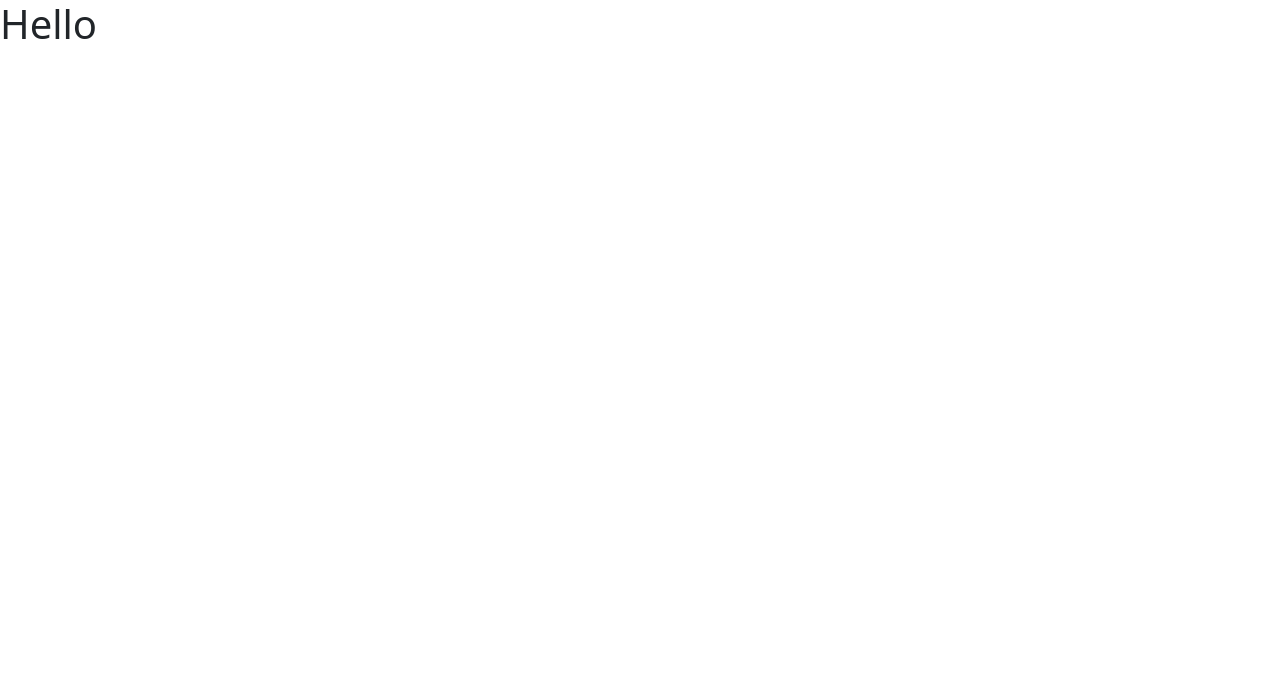
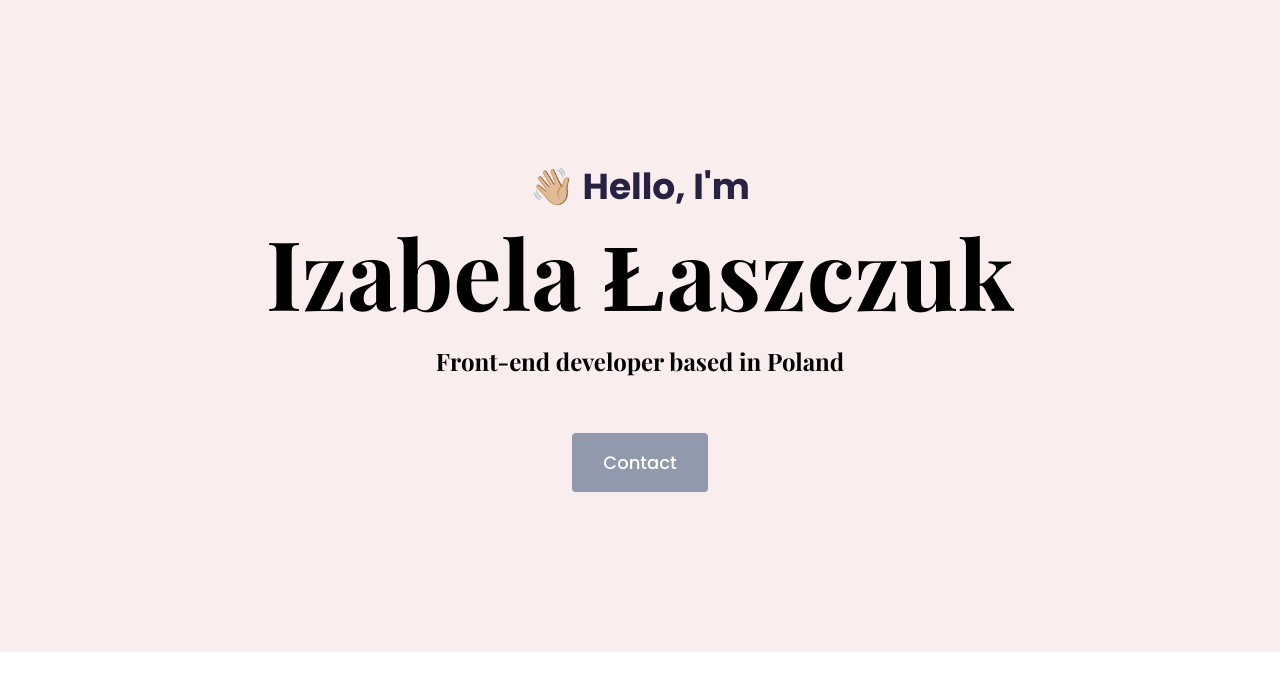
Before and after one commit to IzabelaLas/Portfolio, a plain HTML site: page index.html in a window 1280 px wide. Drawn offline with nearby package versions, Linux system fonts and the light colour scheme.

Commit message:
Landing page

```diff
--- a/index.html
+++ b/index.html
@@ -10,6 +10,12 @@
       integrity="sha384-1BmE4kWBq78iYhFldvKuhfTAU6auU8tT94WrHftjDbrCEXSU1oBoqyl2QvZ6jIW3"
       crossorigin="anonymous"
     />
+    <link rel="preconnect" href="https://fonts.googleapis.com" />
+    <link rel="preconnect" href="https://fonts.gstatic.com" crossorigin />
+    <link
+      href="https://fonts.googleapis.com/css2?family=Playfair+Display:wght@700&family=Poppins:wght@500;700&display=swap"
+      rel="stylesheet"
+    />
     <script
       src="https://cdn.jsdelivr.net/npm/bootstrap@5.1.3/dist/js/bootstrap.bundle.min.js"
       integrity="sha384-ka7Sk0Gln4gmtz2MlQnikT1wXgYsOg+OMhuP+IlRH9sENBO0LRn5q+8nbTov4+1p"
@@ -19,15 +25,17 @@
       src="https://kit.fontawesome.com/b98cac09f0.js"
       crossorigin="anonymous"
     ></script>
-    <link rel="preconnect" href="https://fonts.googleapis.com" />
-    <link rel="preconnect" href="https://fonts.gstatic.com" crossorigin />
-    <link
-      href="https://fonts.googleapis.com/css2?family=Playfair+Display:wght@700&family=Poppins:wght@500;700&display=swap"
-      rel="stylesheet"
-    />
+    <link rel="stylesheet" href="styles/style.css" />
     <title>Izabela Łaszczuk</title>
   </head>
   <body>
-    <h1>Hello</h1>
+    <div class="hero">
+      <p>👋🏼 Hello, I'm</p>
+      <h1>Izabela Łaszczuk</h1>
+      <h2 class="mb-5">Front-end developer based in Poland</h2>
+      <div>
+        <a href="#" class="btn btn-branding">Contact</a>
+      </div>
+    </div>
   </body>
 </html>
--- a/styles/style.css
+++ b/styles/style.css
@@ -0,0 +1,50 @@
+:root {
+  --branding-color: #9199ad;
+  --secondary-color: #f9eded;
+  --heading-font-family: "Playfair Display", serif;
+  --default-font-family: "Poppins", sans-serif;
+}
+body {
+  font-family: var(--default-font-family);
+}
+
+h1,
+h2,
+h3,
+h4,
+h5,
+h6 {
+  color: black;
+  font-family: var(--heading-font-family);
+  font-weight: bold;
+}
+h1 {
+  font-size: 96px;
+}
+p {
+  font-weight: normal;
+}
+.hero {
+  background: var(--secondary-color);
+  text-align: center;
+  padding: 160px 20px;
+}
+.hero p {
+  color: #272142;
+  font-size: 36px;
+  font-weight: bold;
+  margin: 0;
+}
+.hero h2 {
+  font-weight: normal;
+  font-size: 24px;
+  line-height: 2;
+}
+.btn-branding {
+  background: var(--branding-color);
+  border-radius: 4px;
+  color: white;
+  font-size: 18px;
+  line-height: 27px;
+  padding: 15px 30px;
+}
```
